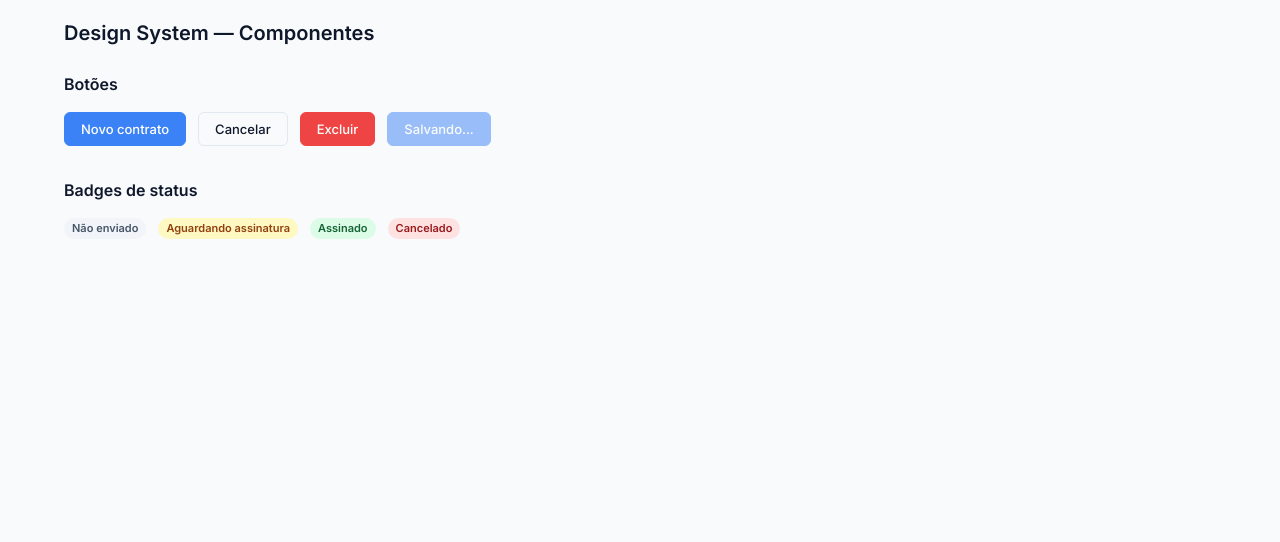
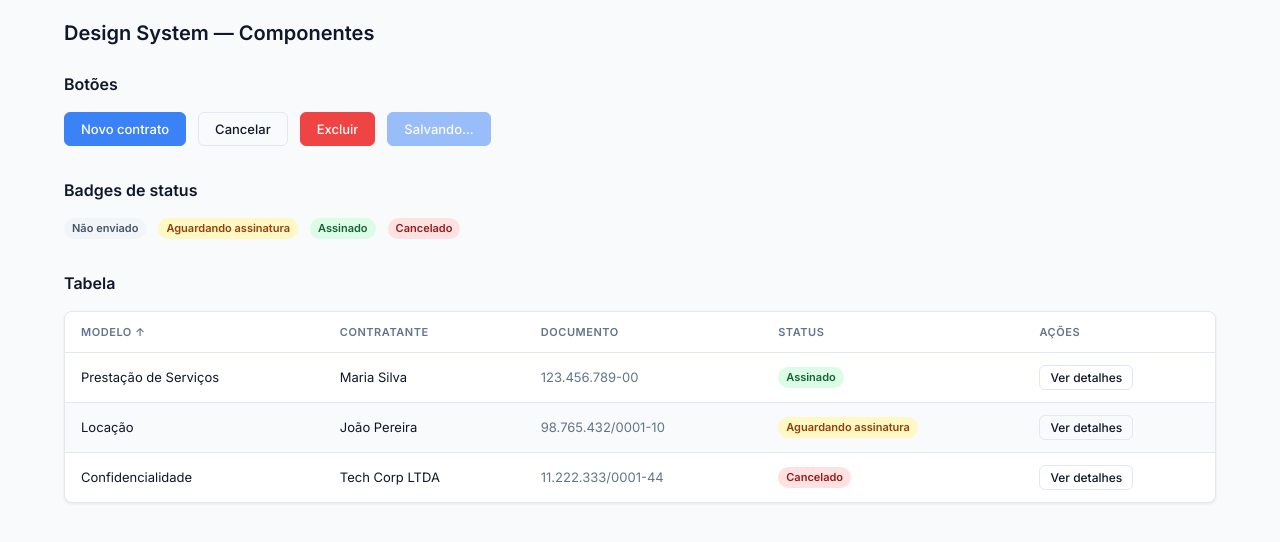
Before and after one commit to YgorStefan/simplect, a plain HTML site: page pages/demo.html in a window 1280 px wide. Shown: the part 58-600 px from the top of the page. Drawn offline with Linux system fonts and the light colour scheme.

Commit message:
adiciona componente de tabela ao design system

```diff
--- a/pages/demo.html
+++ b/pages/demo.html
@@ -44,6 +44,46 @@
     </div>
   </section>
 
+  <section style="margin-bottom: var(--space-8)">
+    <h2 style="font-size: var(--text-lg); margin-bottom: var(--space-4)">Tabela</h2>
+    <div class="table-wrapper">
+      <table class="table">
+        <thead>
+          <tr>
+            <th class="sortable">Modelo ↑</th>
+            <th class="sortable">Contratante</th>
+            <th>Documento</th>
+            <th>Status</th>
+            <th>Ações</th>
+          </tr>
+        </thead>
+        <tbody>
+          <tr>
+            <td>Prestação de Serviços</td>
+            <td>Maria Silva</td>
+            <td class="text-muted">123.456.789-00</td>
+            <td><span class="badge badge--assinado">Assinado</span></td>
+            <td><button class="btn-secondary" type="button" style="padding: 4px 10px; font-size: 12px;">Ver detalhes</button></td>
+          </tr>
+          <tr>
+            <td>Locação</td>
+            <td>João Pereira</td>
+            <td class="text-muted">98.765.432/0001-10</td>
+            <td><span class="badge badge--aguardando">Aguardando assinatura</span></td>
+            <td><button class="btn-secondary" type="button" style="padding: 4px 10px; font-size: 12px;">Ver detalhes</button></td>
+          </tr>
+          <tr>
+            <td>Confidencialidade</td>
+            <td>Tech Corp LTDA</td>
+            <td class="text-muted">11.222.333/0001-44</td>
+            <td><span class="badge badge--cancelado">Cancelado</span></td>
+            <td><button class="btn-secondary" type="button" style="padding: 4px 10px; font-size: 12px;">Ver detalhes</button></td>
+          </tr>
+        </tbody>
+      </table>
+    </div>
+  </section>
+
   <!-- próximos componentes -->
 
 </main>
--- a/style/components.css
+++ b/style/components.css
@@ -95,3 +95,76 @@
   background: var(--badge-cancelado-bg);
   color: var(--badge-cancelado-text);
 }
+
+/* ===========================
+   TABELA
+   =========================== */
+
+.table-wrapper {
+  overflow-x: auto;
+  border-radius: var(--radius-lg);
+  border: 1px solid var(--color-border);
+  background: var(--color-surface);
+  box-shadow: var(--shadow-sm);
+}
+
+.table {
+  width: 100%;
+  border-collapse: collapse;
+  font-size: var(--text-sm);
+}
+
+.table thead th {
+  padding: var(--space-3) var(--space-4);
+  text-align: left;
+  font-size: var(--text-xs);
+  font-weight: 600;
+  color: var(--color-text-muted);
+  text-transform: uppercase;
+  letter-spacing: .05em;
+  border-bottom: 1px solid var(--color-border);
+  background: var(--color-surface);
+  white-space: nowrap;
+}
+
+.table thead th.sortable {
+  cursor: pointer;
+  user-select: none;
+}
+
+.table thead th.sortable:hover {
+  color: var(--color-text);
+}
+
+.table tbody tr {
+  border-bottom: 1px solid var(--color-border);
+  transition: background .1s;
+}
+
+.table tbody tr:last-child {
+  border-bottom: none;
+}
+
+.table tbody tr:nth-child(even) {
+  background: #f8fafc;
+}
+
+.table tbody tr:hover {
+  background: #eff6ff;
+}
+
+.table tbody td {
+  padding: var(--space-3) var(--space-4);
+  color: var(--color-text);
+}
+
+.table tbody td.text-muted {
+  color: var(--color-text-muted);
+}
+
+.table-empty {
+  text-align: center;
+  padding: var(--space-8) var(--space-4);
+  color: var(--color-text-muted);
+  font-size: var(--text-sm);
+}
```
